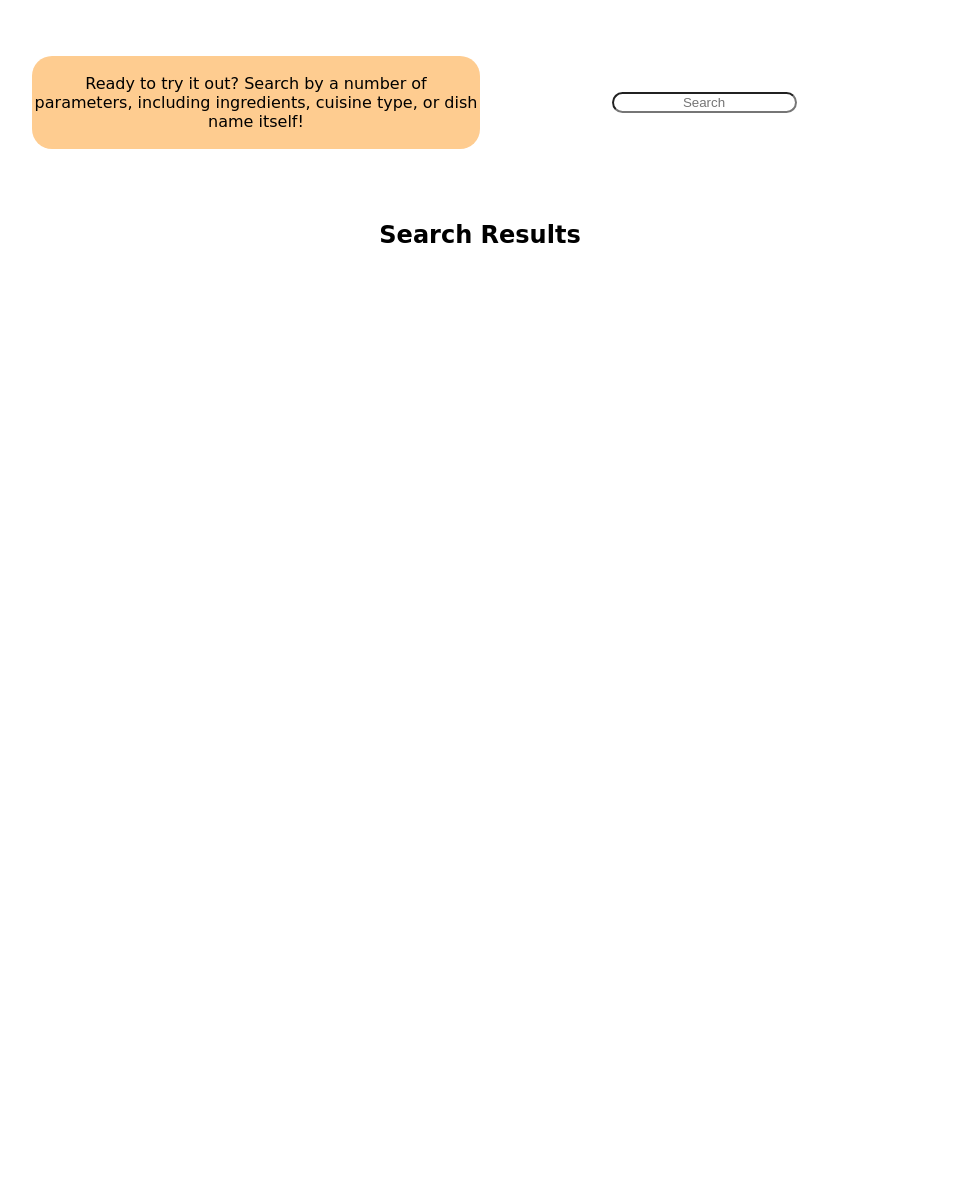
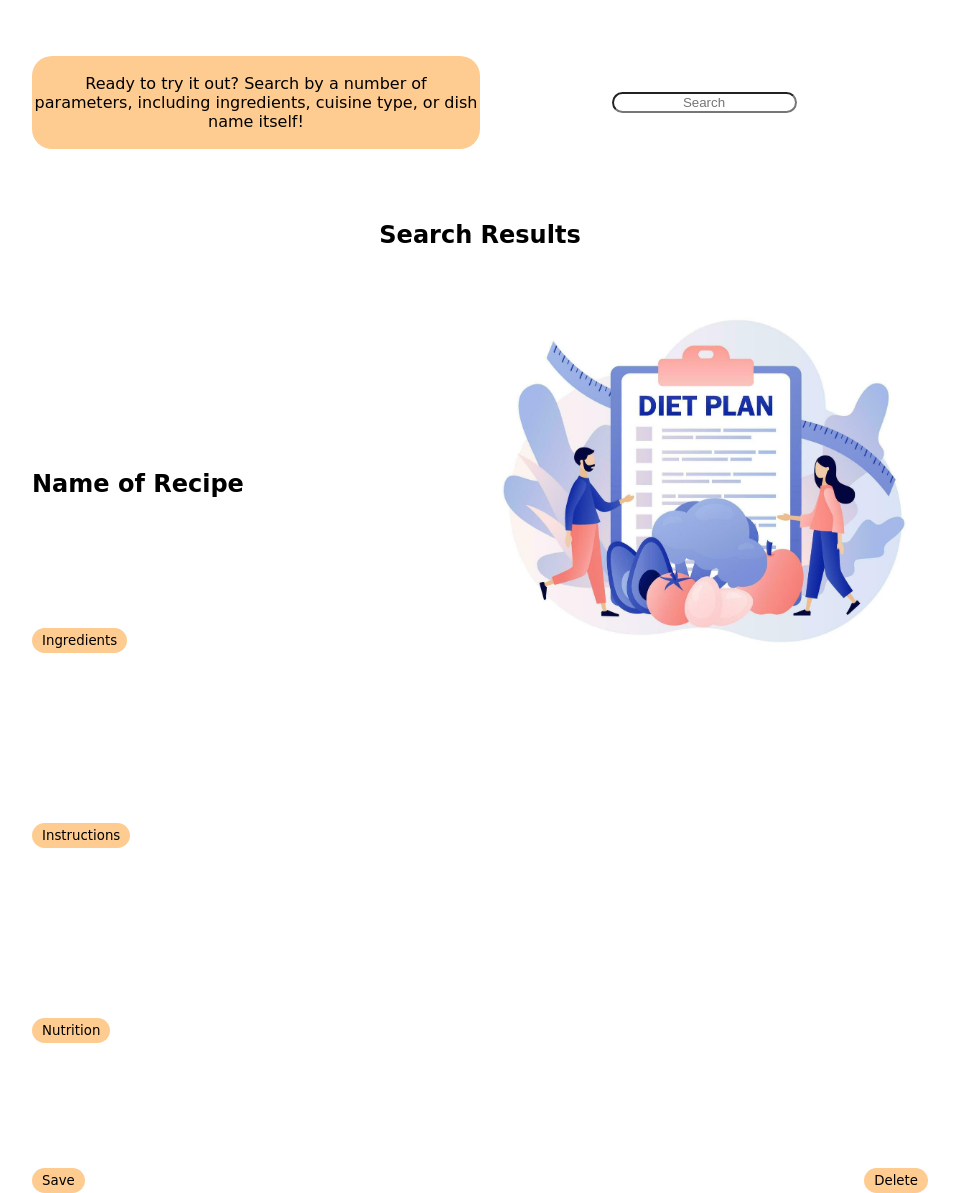
Before and after one commit to tran-christopher/Ajax-Project, a plain HTML site: page index.html in a window 1280 px wide. Shown: the part 648-1841 px from the top of the page, without its empty margins (160-1119 px from the left). Before the commit the page ends 949 px from the top, so only its background shows below. Drawn offline with Linux system fonts and the light colour scheme; a web font is replaced by a local one.

Commit message:
Completed html for recipe selected page #2

```diff
--- a/css/styles.css
+++ b/css/styles.css
@@ -20,6 +20,12 @@ button {
   display: flex;
   justify-content: center;
   flex-wrap: wrap;
+}
+
+.recipe-selected {
+  display: flex;
+  flex-wrap: wrap;
+  justify-content: space-between;
 }
 
 .tabs {
@@ -76,6 +82,11 @@ button {
   margin-top: 5%;
 }
 
+.height-margin-two {
+  height: 150px;
+  margin-top: 5%;
+}
+
 .margin-top {
   margin-top: 5%;
 }
@@ -99,3 +110,8 @@ button:hover {
 .list {
   align-self: center;
 }
+
+.save-and-delete {
+  display: flex;
+  justify-content: space-between;
+}
--- a/index.html
+++ b/index.html
@@ -81,6 +81,41 @@
           <ul class="unordered-list"></ul>
         </div>
       </div>
+
+      <div class="home-body-whole margin-left-right-body">
+        <div class="home-body height-margin">
+          <div class="column-half">
+            <h2>Name of Recipe</h2>
+          </div>
+          <div class="column-half">
+            <img src="images2/image 6.jpg" alt="This is placeholder" />
+          </div>
+        </div>
+
+        <div class="column-full recipe-selected">
+          <div class="column-full height-margin-two">
+            <button class="orange rounded tabs" type="button">
+              Ingredients
+            </button>
+          </div>
+          <div class="column-full height-margin-two">
+            <button class="orange rounded tabs" type="button">
+              Instructions
+            </button>
+          </div>
+          <div class="column-full height-margin-two">
+            <button class="orange rounded tabs" type="button">Nutrition</button>
+          </div>
+        </div>
+        <div class="column-full save-and-delete">
+          <div>
+            <button class="orange rounded tabs" type="submit">Save</button>
+          </div>
+          <div>
+            <button class="orange rounded tabs" type="submit">Delete</button>
+          </div>
+        </div>
+      </div>
     </main>
 
     <script src="js/data.js"></script>
```
